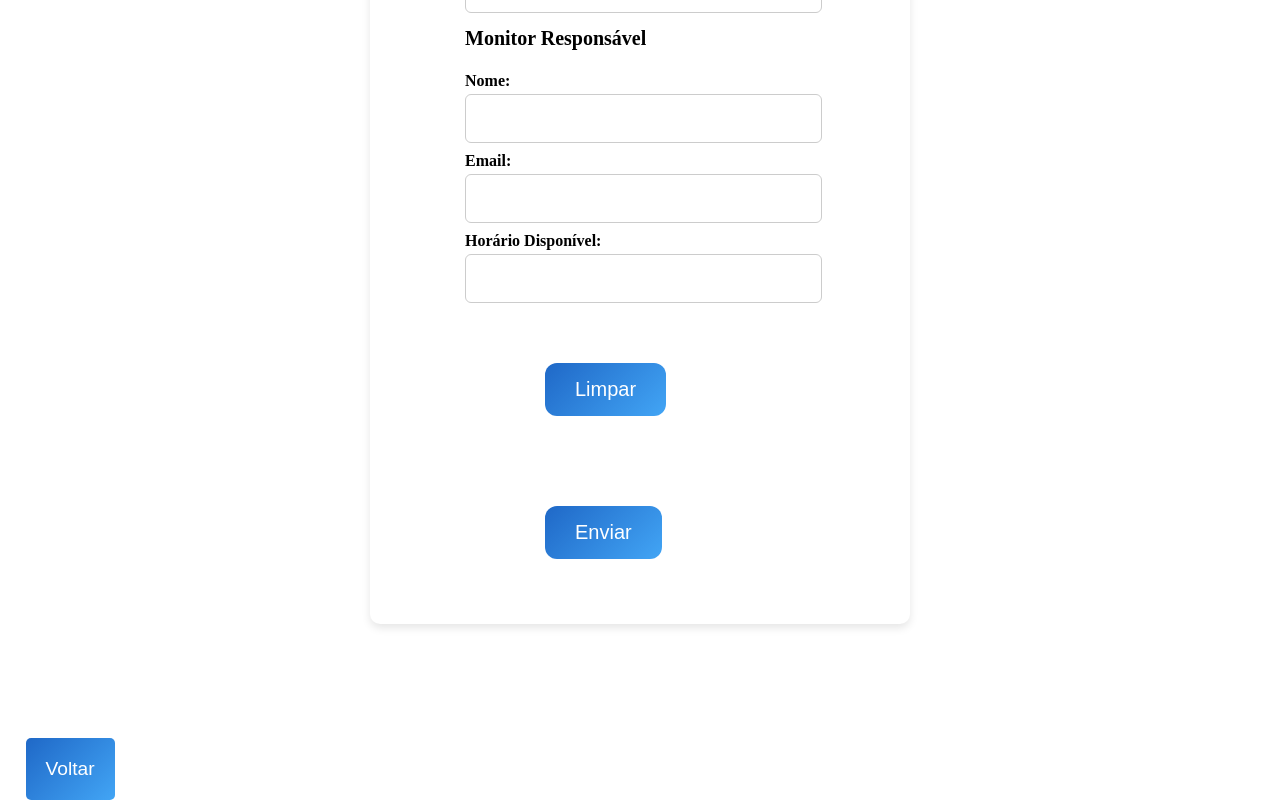
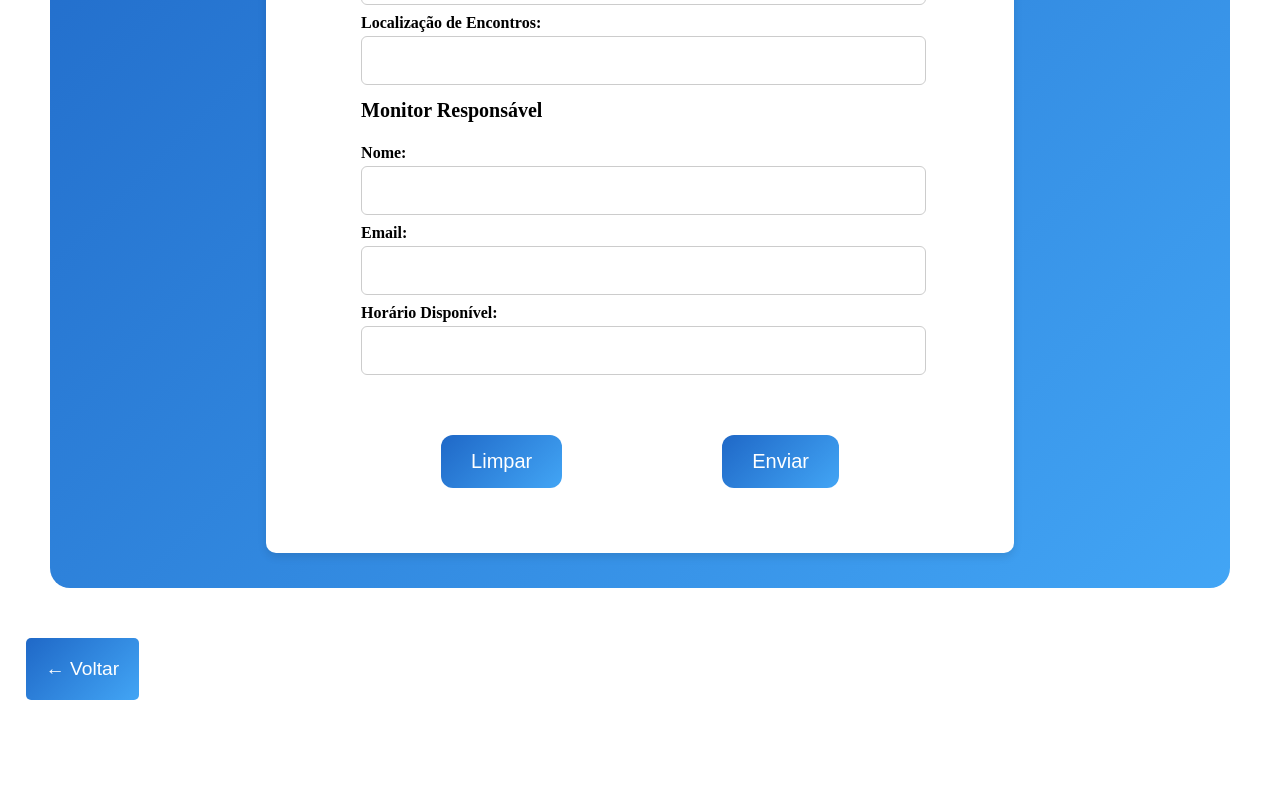
Before and after one commit to 2info3-Hackathon/frontend, a Vue app: page /AdicionarGrupo in a window 1280 px wide. Shown: the part 1007-1807 px from the top of the page. After the commit the page ends 1707 px from the top, so only its background shows below. Built offline with nearby package versions, Linux system fonts and the light colour scheme.

Commit message:
FEAT: Continuo depois #1

```diff
--- a/src/views/AdicionarGrupo.vue
+++ b/src/views/AdicionarGrupo.vue
@@ -65,7 +65,7 @@ function voltar() {
       </div>
     </div>
 
-    <button @click="voltar">Voltar</button>
+    <button @click="voltar">← Voltar</button>
   </div>
 </template>
 
@@ -99,7 +99,7 @@ button {
 
 .informacoes {
   background: linear-gradient(135deg, #1f68c7, #42a5f5);
-  margin: 50px 370px 150px 370px;
+  margin: 50px 50px 50px 50px;
   border-radius: 20px;
 }
 
--- a/src/views/BiologiaView.vue
+++ b/src/views/BiologiaView.vue
@@ -28,7 +28,7 @@ function voltar() {
         <p>Grupo de Estudos, Bloco C</p>
     </div>
 
-    <button @click="voltar">Voltar</button>
+    <button @click="voltar">← Voltar</button>
   </div>
 </template>
 
--- a/src/views/FilosofiaView.vue
+++ b/src/views/FilosofiaView.vue
@@ -28,7 +28,7 @@ function voltar() {
         <p>Grupo de Estudos, Bloco C</p>
     </div>
 
-    <button @click="voltar">Voltar</button>
+    <button @click="voltar">← Voltar</button>
   </div>
 </template>
 
--- a/src/views/FisicaView.vue
+++ b/src/views/FisicaView.vue
@@ -28,7 +28,7 @@ function voltar() {
         <p>Grupo de Estudos, Bloco C</p>
     </div>
 
-    <button @click="voltar">Voltar</button>
+    <button @click="voltar">← Voltar</button>
   </div>
 </template>
 
--- a/src/views/GeografiaView.vue
+++ b/src/views/GeografiaView.vue
@@ -28,7 +28,7 @@ function voltar() {
         <p>Grupo de Estudos, Bloco C</p>
     </div>
 
-    <button @click="voltar">Voltar</button>
+    <button @click="voltar">← Voltar</button>
   </div>
 </template>
 
--- a/src/views/GrupoEstudos.vue
+++ b/src/views/GrupoEstudos.vue
@@ -123,13 +123,13 @@ h1{
   background-position: bottom; /* Ajusta a posição da onda para o fundo */
   background-repeat: no-repeat; /* Impede que a imagem de fundo se repita */
   width: 95.995%;
-  height: 130vh; /* Ajuste conforme a necessidade */
+  height: 150vh; /* Ajuste conforme a necessidade */
   background-color: #1C72D3;
   display: block;
   color: aliceblue;
   font-size: calc(1.3rem);
   padding: 1vw 2vw 1vw 2vw;
-  margin-bottom: -25vw;
+  margin-bottom: -30vw;
 }
 
 p{
--- a/src/views/HistoriaView.vue
+++ b/src/views/HistoriaView.vue
@@ -28,7 +28,7 @@ function voltar() {
         <p>Grupo de Estudos, Bloco C</p>
     </div>
 
-    <button @click="voltar">Voltar</button>
+    <button @click="voltar">← Voltar</button>
   </div>
 </template>
 
--- a/src/views/MatematicaView.vue
+++ b/src/views/MatematicaView.vue
@@ -28,7 +28,7 @@ function voltar() {
         <p>Grupo de Estudos, Bloco C</p>
     </div>
 
-    <button @click="voltar">Voltar</button>
+    <button @click="voltar">← Voltar</button>
   </div>
 </template>
 
--- a/src/views/PortuguesView.vue
+++ b/src/views/PortuguesView.vue
@@ -28,7 +28,7 @@ function voltar() {
         <p>Grupo de Estudos, Bloco C</p>
     </div>
 
-    <button @click="voltar">Voltar</button>
+    <button @click="voltar">← Voltar</button>
   </div>
 </template>
 
--- a/src/views/QuimicaView.vue
+++ b/src/views/QuimicaView.vue
@@ -28,7 +28,7 @@ function voltar() {
         <p>Grupo de Estudos, Bloco C</p>
     </div>
 
-    <button @click="voltar">Voltar</button>
+    <button @click="voltar">← Voltar</button>
   </div>
 </template>
 
--- a/src/views/SociologiaView.vue
+++ b/src/views/SociologiaView.vue
@@ -28,7 +28,7 @@ function voltar() {
         <p>Grupo de Estudos, Bloco C</p>
     </div>
 
-    <button @click="voltar">Voltar</button>
+    <button @click="voltar">← Voltar</button>
   </div>
 </template>
 
```
